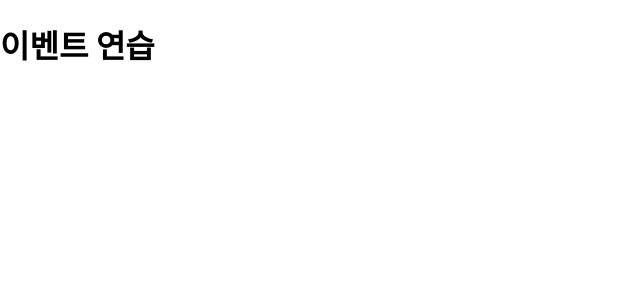
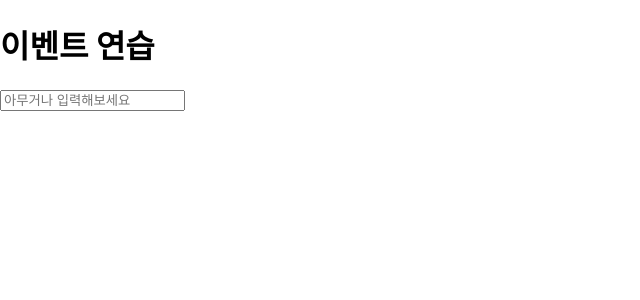
Before and after one commit to websharei/study, a React (Create React App) app in the folder chapter4/02-creating-and-importing-components/: page / in a window 1280 px wide. Shown: the top 300 px of the page, without its empty margins (0-640 px from the left). Built offline with nearby package versions, Linux system fonts and the light colour scheme.

Commit message:
4.2.2.1 onChange이벤트 설정, 4.2.2 onChange 이벤트 핸들링, 4.2 예제로 이벤트 핸들링 익히기, 4. 이벤트 핸들링: 예제 실습

```diff
--- a/chapter4/02-creating-and-importing-components/src/EventPractice.js
+++ b/chapter4/02-creating-and-importing-components/src/EventPractice.js
@@ -5,6 +5,16 @@ class EventPractice extends Component {
 		return (
 			<div>
 				<h1>이벤트 연습</h1>
+				<input
+					type="text"
+					name="message"
+					placeholder="아무거나 입력해보세요"
+					onChange={
+						(e) => {
+							console.log(e.target.value);
+						}
+					}
+				/>
 			</div>
 		);
 	}
```
Also changed, not shown: 1 other file (tests, documents, lock files or other folders).
